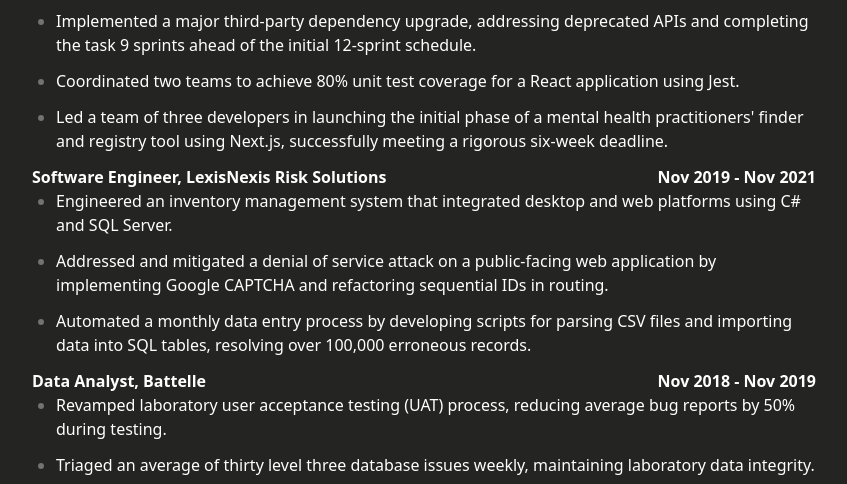
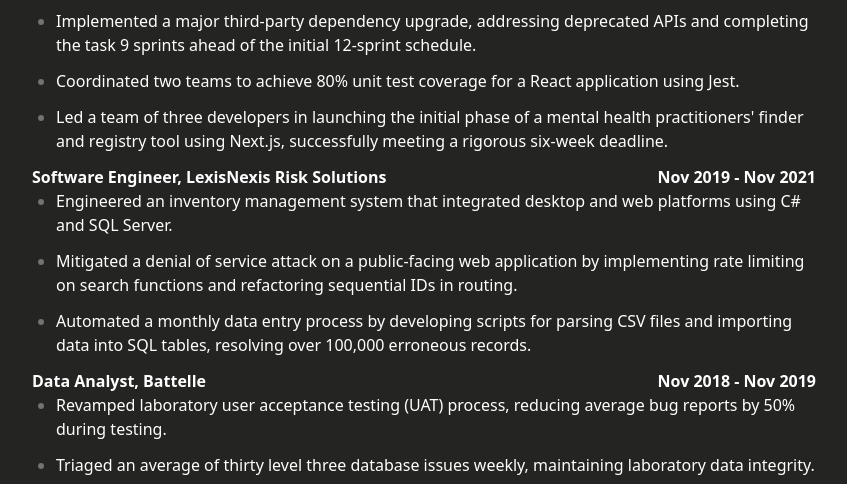
Before and after one commit to luke-hays/portfolio-site, an Astro site: page /resume in a window 1280 px wide. Shown: the part 316-800 px from the top of the page, without its empty margins (216-1063 px from the left). Built offline with nearby package versions, Linux system fonts and the light colour scheme; Astro itself is replaced by a stand-in of ours.

Commit message:
resume adjustment

```diff
--- a/src/pages/resume.astro
+++ b/src/pages/resume.astro
@@ -42,7 +42,7 @@
           Engineered an inventory management system that integrated desktop and web platforms using C# and SQL Server.
         </li>
         <li class={jobDescription}>
-          Addressed and mitigated a denial of service attack on a public-facing web application by implementing Google CAPTCHA and refactoring sequential IDs in routing.
+          Mitigated a denial of service attack on a public-facing web application by implementing rate limiting on search functions and refactoring sequential IDs in routing.
         </li>
         <li class={jobDescription}>
           Automated a monthly data entry process by developing scripts for parsing CSV files and importing data into SQL tables, resolving over 100,000 erroneous records.
```
